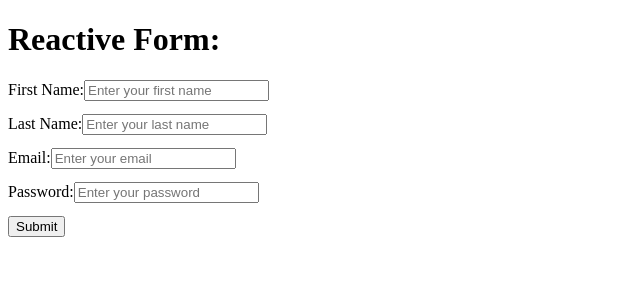
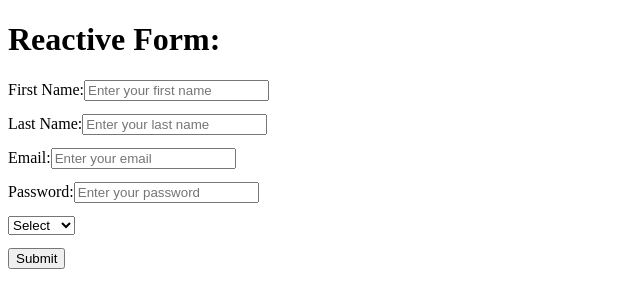
Before and after one commit to SanviRahman/Reactive-BuilderForm, an Angular app: page / in a window 1280 px wide. Shown: the top 308 px of the page, without its empty margins (0-640 px from the left). Built offline with nearby package versions, Linux system fonts and the light colour scheme.

Commit message:
Add Option Feature

```diff
--- a/src/app/user/user.component.html
+++ b/src/app/user/user.component.html
@@ -45,6 +45,19 @@
     </div>
 
     <pre></pre>
+
+
+    <div>
+      <select formControlName="selected" class="input-group">
+      <option value="" disabled>Select</option>
+      <option value="Male">Male</option>
+      <option value="Female">Female</option>
+    </select>
+    </div>
+    <div *ngIf="selected?.invalid && selected?.touched" class="error">
+      <p *ngIf="selected?.errors?.['required']">* Please select an option.</p>
+    </div>
+    <pre></pre>
     <button type="submit">Submit</button>
   </form>
 </div>
--- a/src/app/user/user.component.ts
+++ b/src/app/user/user.component.ts
@@ -14,13 +14,14 @@ export class UserComponent {
   newgroup: FormGroup;
 
 
-  constructor(private fm: FormBuilder) {
+  constructor(private fm: FormBuilder){
     this.newgroup = this.fm.group({
       fname: ['', [Validators.required]],
-      lname: ['', [Validators.required]],
+      lname: ['', [Validators.required,]],
       email: ['', [Validators.required, Validators.email]],
       password: ['', [Validators.required, Validators.minLength(6)]],
-    })
+      selected: ['', [Validators.required]]
+    });
   }
 
   get fname() {
@@ -38,6 +39,10 @@ export class UserComponent {
     return this.newgroup.get('password');
   }
 
+  get selected() {
+    return this.newgroup.get('selected');
+  }
+
 
   onDisplay(){
     if(this.newgroup.valid){
```
